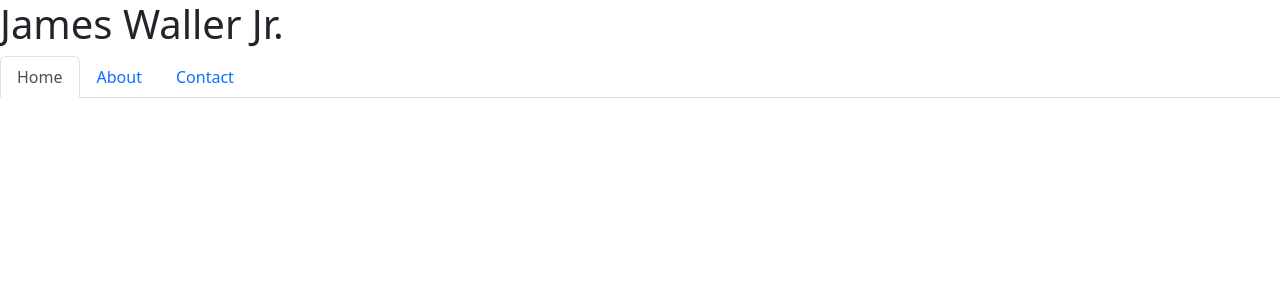
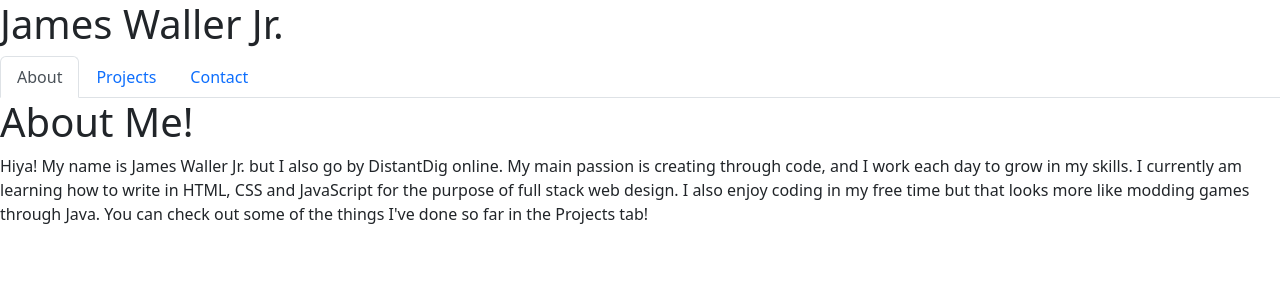
Before and after one commit to DistantDig/react-portfolio, a React (Vite) app: page / in a window 1280 px wide. Shown: the top 300 px of the page. Built offline with nearby package versions, Linux system fonts and the light colour scheme.

Commit message:
added about child  page

```diff
--- a/src/components/Nav.jsx
+++ b/src/components/Nav.jsx
@@ -8,12 +8,12 @@ function Nav() {
             <ul className='nav nav-tabs'>
                 <li className='nav-item'>
                     <Link to='/' className={currentPage === '/' ? 'nav-link active' : 'nav-link'}>
-                        Home
+                        About
                     </Link>
                 </li>
                 <li className='nav-item'>
-                    <Link to='/About' className={currentPage === '/About' ? 'nav-link active' : 'nav-link'}>
-                        About
+                    <Link to='/Projects' className={currentPage === '/Projects' ? 'nav-link active' : 'nav-link'}>
+                        Projects
                     </Link>
                 </li>
                 <li className='nav-item'>
--- a/src/main.jsx
+++ b/src/main.jsx
@@ -1,9 +1,10 @@
 import ReactDOM from 'react-dom/client';
 import { createBrowserRouter, RouterProvider } from 'react-router-dom';
 
-import 'bootstrap/dist/css/bootstrap.min.css'
+import 'bootstrap/dist/css/bootstrap.min.css';
 
 import App from './App';
+import About from './pages/About';
 
 const router = createBrowserRouter([
     {
@@ -11,6 +12,10 @@ const router = createBrowserRouter([
         element: <App/>,
         errorElement: <Error/>,
         children: [
+            {
+                index: true,
+                element: <About/>,
+            }
         ]
     }
 ]);
--- /dev/null
+++ b/src/pages/About.jsx
@@ -0,0 +1,12 @@
+export default function About() {
+    return (
+      <div>
+        <h1>About Me!</h1>
+        <p>
+            Hiya! My name is James Waller Jr. but I also go by DistantDig online. My main passion is creating through code, and I work each day to grow in my skills.
+            I currently am learning how to write in HTML, CSS and JavaScript for the purpose of full stack web design. I also enjoy coding in my free time but that
+            looks more like modding games through Java. You can check out some of the things I've done so far in the Projects tab!
+        </p>
+      </div>
+    );
+}
```
